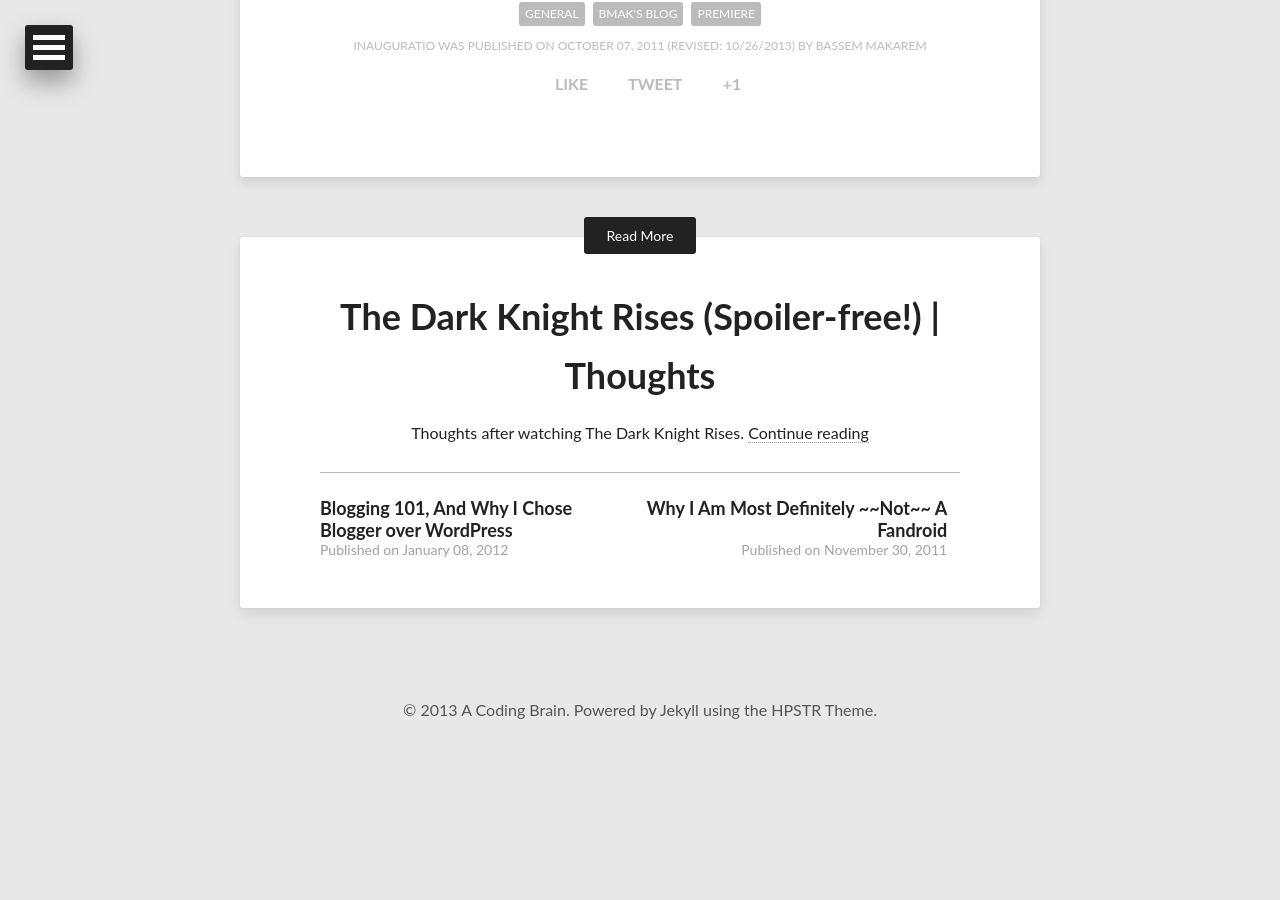
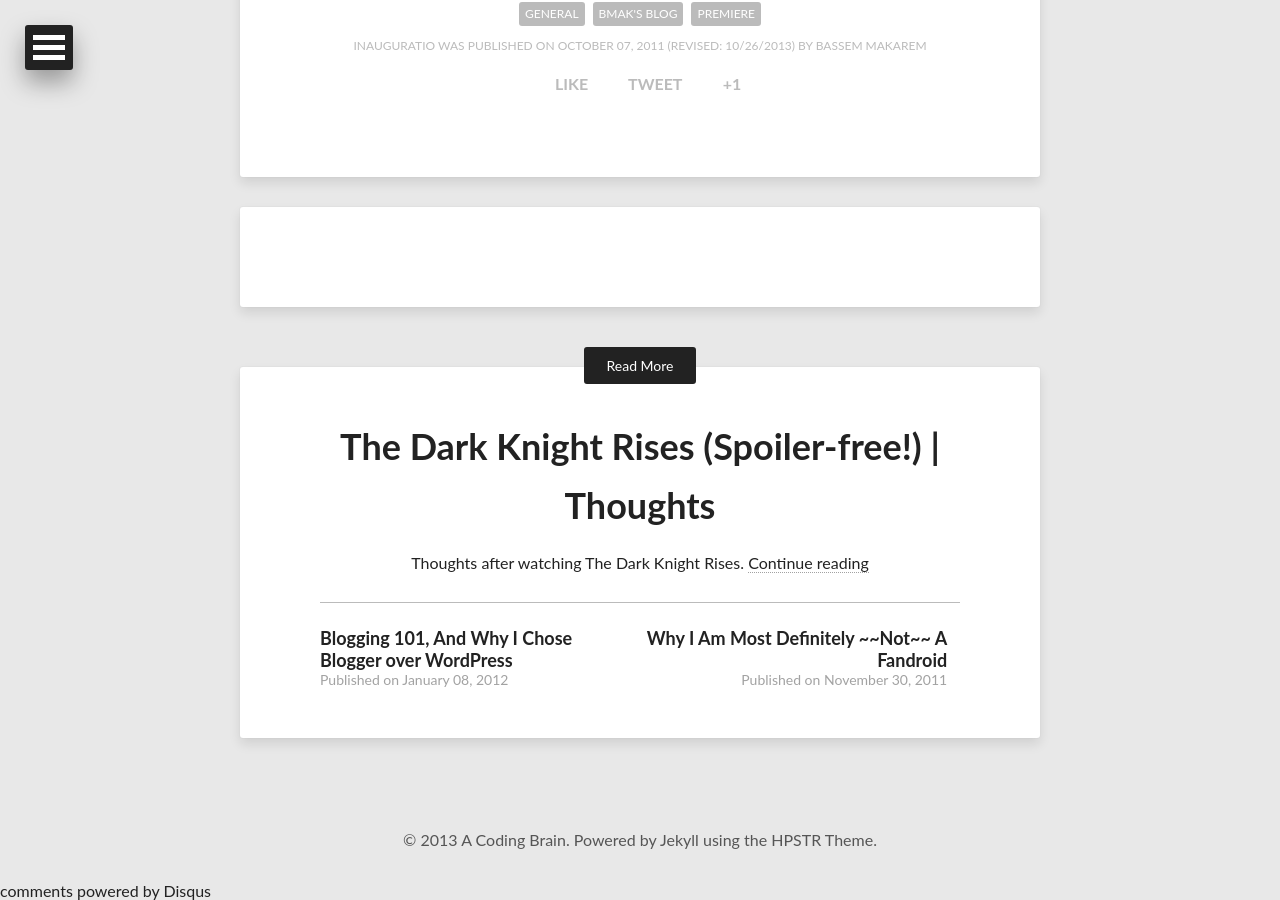
Before and after one commit to bmak91/bmak91.github.io, a Jekyll site: the page built from _posts/2011-10-07-inauguratio.md, in a window 1280 px wide and 900 px high, scrolled down 1233 px. Built offline with Jekyll 4.4.1, drawn with Linux system fonts in a browser that asks for light colours; nearby versions of some CDN libraries; comment, search, counter and statistics services are not loaded; before the commit the page ends 1984 px from its top, so only the background shows below that; some of the changed lines change nothing that is shown.

Commit message:
Updated email and disqus

```diff
--- a/_config.yml
+++ b/_config.yml
@@ -1,6 +1,6 @@
 title:            A Coding Brain
 description:      On Tech, Life, Science, and Arts. (né bmak's blog)
-disqus_shortname:
+disqus_shortname: acodingbrain
 #Comment out url when working locally to resolve base urls correctly
 url:              http://blog.acodingbrain.com
 
@@ -9,7 +9,7 @@ owner:
   name:           Bassem Makarem
   avatar:         avatar.jpg
   bio:            Poet by soul, doctor by heart, geek by choice, lawyer by mind, and an engineer by extension ;-)
-  email:          #you@email.com
+  email:          bassem@acodingbrain.com
   # Social networking links used in footer. Update and remove as you like.
   twitter:        makbrain
   facebook:
```
